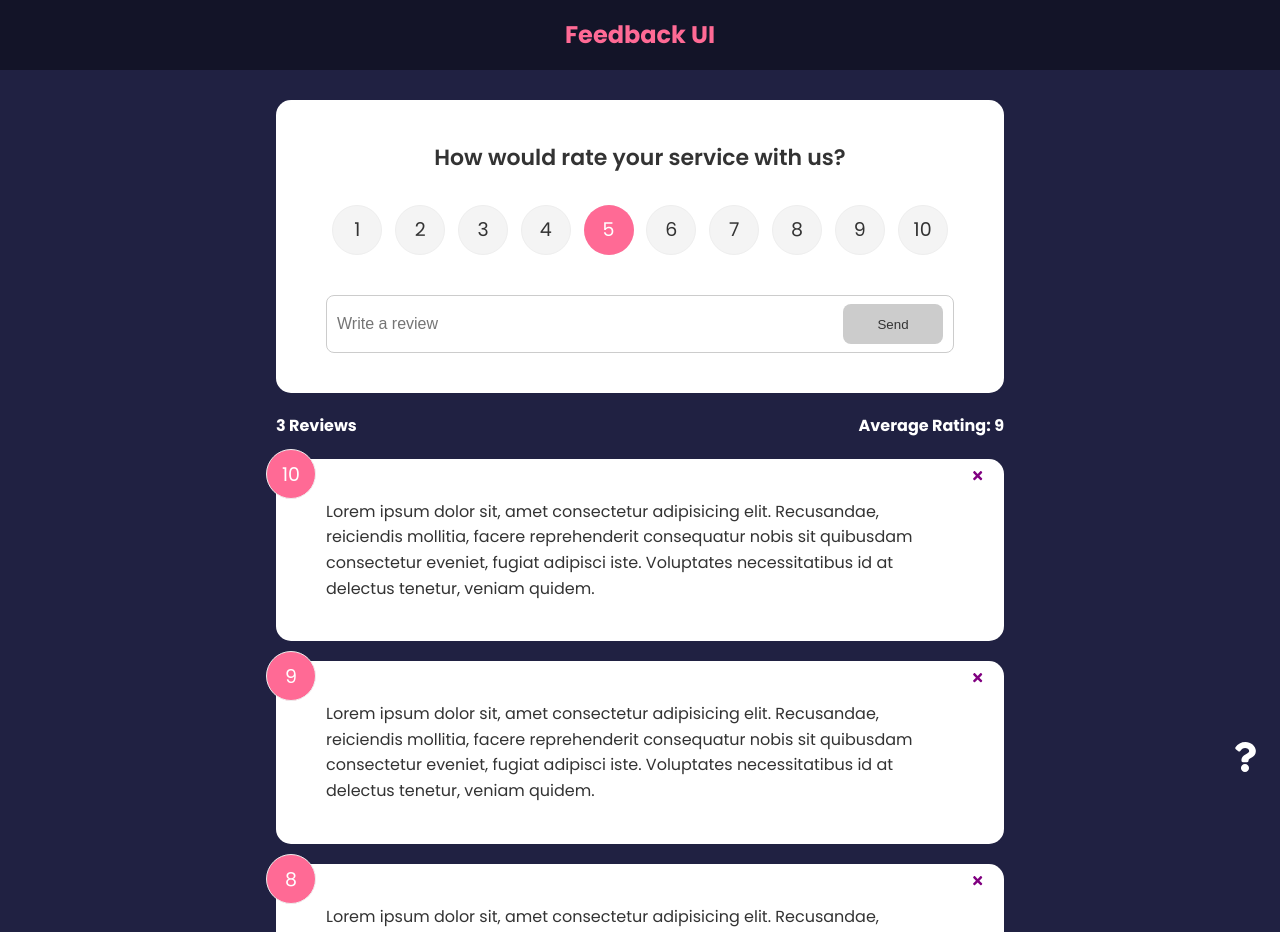
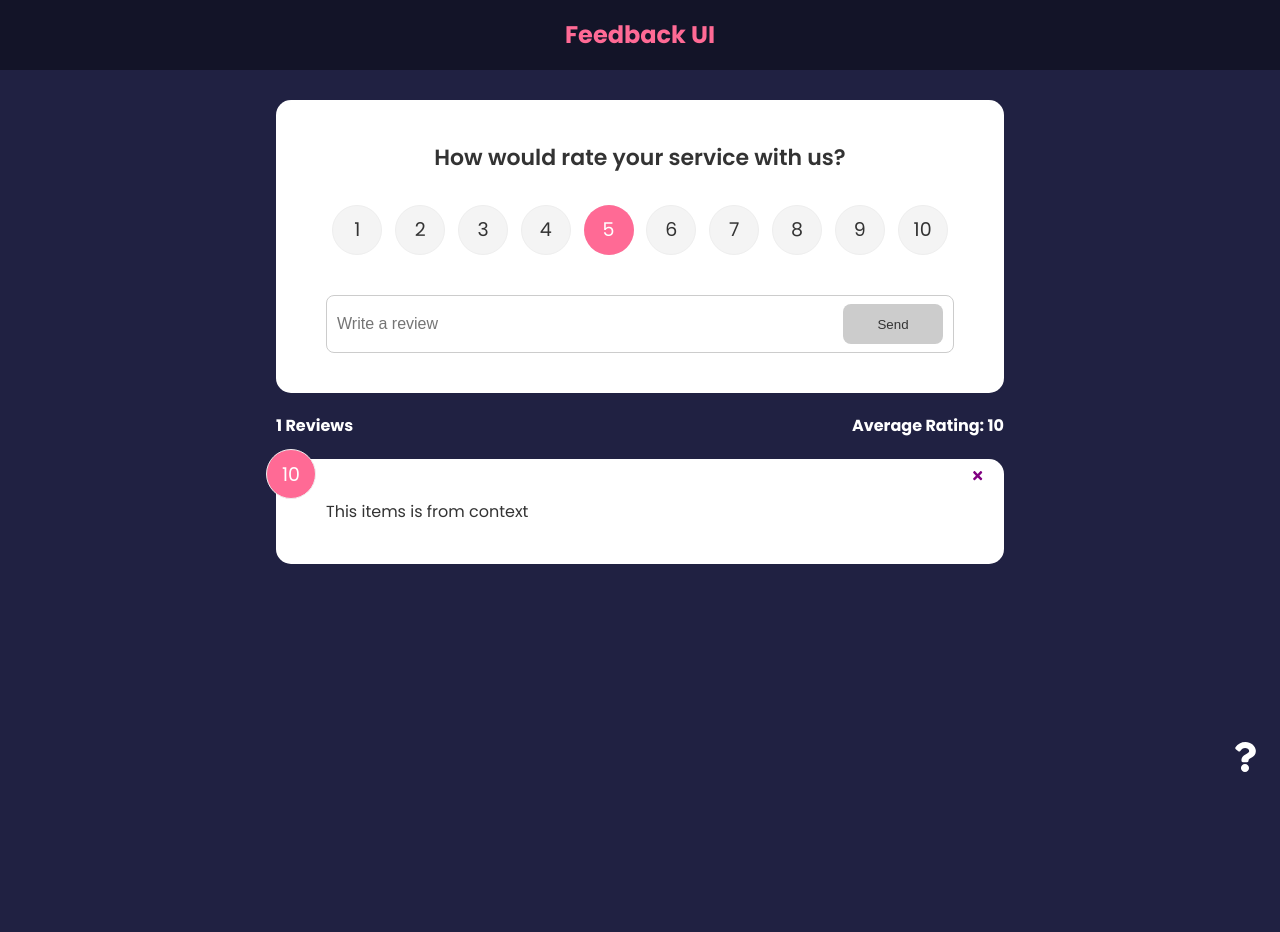
Before and after one commit to timshinsergey/react-feedback-app, a React (Create React App) app: page / in a window 1280 px wide. Shown: the top 932 px of the page. After the commit the page ends 800 px from the top, so only its background shows below. Built offline with nearby package versions, Linux system fonts and the light colour scheme.

Commit message:
retrieve a list of feedback from the feedback context

```diff
--- a/src/App.js
+++ b/src/App.js
@@ -33,8 +33,8 @@
 						<Route exact path="/" element={
 							<>
 								<FeedbackForm handleAdd={addFeedback} />
-								<FeedbackStats feedback={feedback} />
-								<FeedbackList feedback={feedback} handleDelete={deleteFeedback} />
+								<FeedbackStats />
+								<FeedbackList handleDelete={deleteFeedback} />
 							</>
 						} />
 						<Route path='/about' element={<AboutPage />} />
--- a/src/components/FeedbackList.jsx
+++ b/src/components/FeedbackList.jsx
@@ -1,8 +1,11 @@
 import { motion, AnimatePresence } from 'framer-motion'
-import PropTypes from 'prop-types'
+import { useContext } from 'react'
 import FeedbackItem from './FeedbackItem'
+import FeedbackContext from '../context/FeedbackContext'
 
-function FeedbackList({ feedback, handleDelete }) {
+function FeedbackList({ handleDelete }) {
+  const { feedback } = useContext(FeedbackContext)
+
   if (!feedback || feedback.length === 0) {
     return <p>No Feedback Yet</p>
   }
@@ -24,14 +27,4 @@
   )
 }
 
-FeedbackList.propTypes = {
-  item: PropTypes.arrayOf(
-    PropTypes.shape({
-      id: PropTypes.number.isRequired,
-      text: PropTypes.string.isRequired,
-      number: PropTypes.number.isRequired,
-    })
-  ),
-}
-
 export default FeedbackList
--- a/src/components/FeedbackStats.jsx
+++ b/src/components/FeedbackStats.jsx
@@ -1,6 +1,9 @@
-import PropTypes from 'prop-types'
+import { useContext } from 'react'
+import FeedbackContext from '../context/FeedbackContext'
 
-function FeedbackStats({ feedback }) {
+function FeedbackStats() {
+  const { feedback } = useContext(FeedbackContext)
+
   let average =
     feedback.reduce((acc, cur) => {
       return acc + cur.rating
@@ -16,8 +19,4 @@
   )
 }
 
-FeedbackStats.propTypes = {
-  feedback: PropTypes.array.isRequired,
-}
-
 export default FeedbackStats
```
